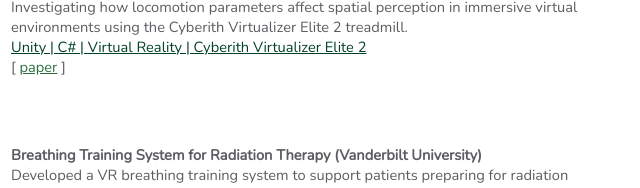
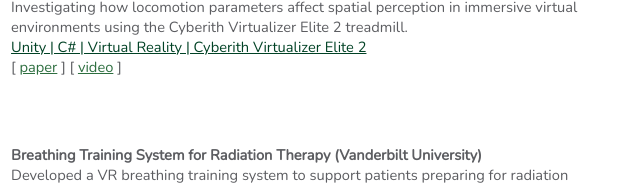
Before and after one commit to sodabe622/sodabe622.github.io, a plain HTML site: page projects.html in a window 1280 px wide. Shown: the part 272-460 px from the top of the page, 595-1235 px from the left. Drawn offline with nearby package versions, Linux system fonts and the light colour scheme.

Commit message:
Add video link to Virtualizer project

```diff
--- a/projects.html
+++ b/projects.html
@@ -77,7 +77,7 @@
 				<p><strong>Locomotion and Distance Perception on Omnidirectional Treadmills</strong><br>
 				Investigating how locomotion parameters affect spatial perception in immersive virtual environments using the Cyberith Virtualizer Elite 2 treadmill.<br>
 				<span class="highlight">Unity | C# | Virtual Reality | Cyberith Virtualizer Elite 2</span><br>
-				[ <a href="docs/Sodabe_Virtualizer_IEEE_VR_2026.pdf" target="_blank">paper</a> ]
+				[ <a href="docs/Sodabe_Virtualizer_IEEE_VR_2026.pdf" target="_blank">paper</a> ] [ <a href="https://youtu.be/PtCZW_wunJs?si=vCeAbJJGk1exe8Hf" target="_blank">video</a> ]
 				</p>
 			</div>
 		</div>
```
